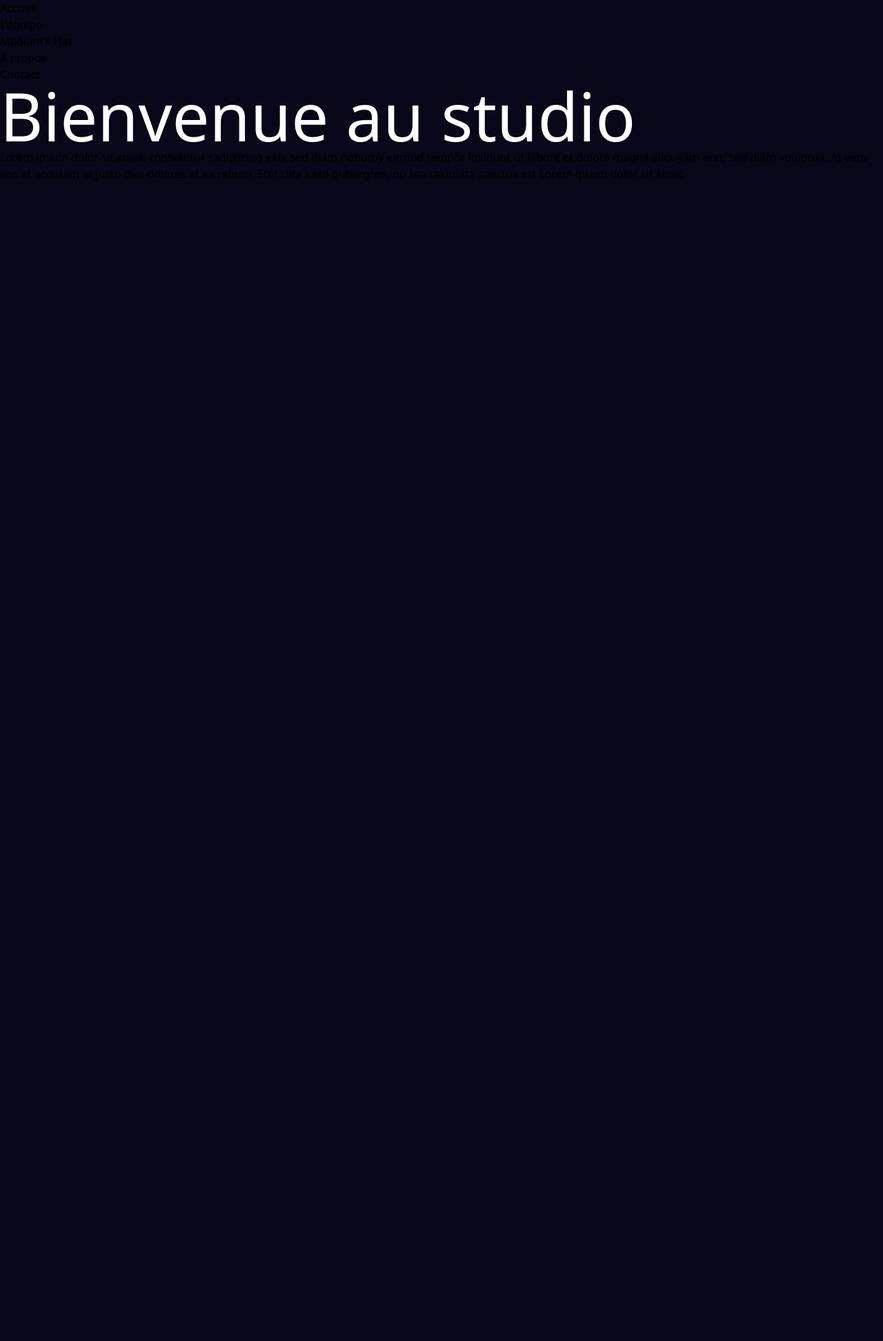
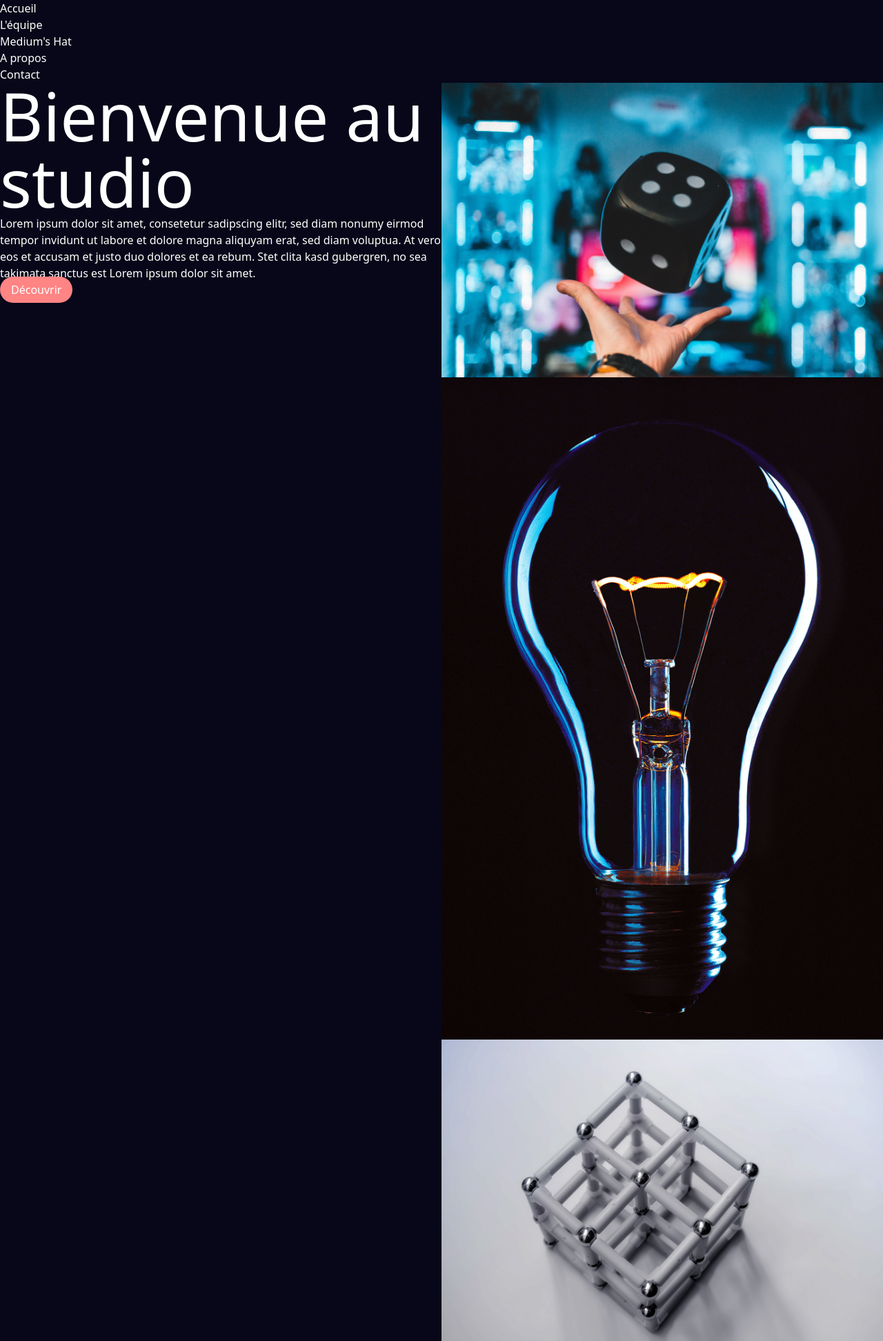
Before and after one commit to Francois-BONNIN/PathoLogic-Games, a Laravel app: page / in a window 1280 px wide. Shown: the whole page at 69% size. Before the commit the page ends 800 px from the top, so only its background shows below. Run offline with Laravel 8, Linux system fonts and the light colour scheme; parts of the project's set-up code (start-up, migrations or seed data) failed here and were passed over; some libraries are stand-ins or nearby versions.

Commit message:
Hero started

```diff
--- a/resources/views/home.blade.php
+++ b/resources/views/home.blade.php
@@ -1,8 +1,22 @@
 @extends('layouts.master')
 
 @section('content')
-    <div>
-        <h1>Bienvenue au studio</h1>
-        <p>Lorem ipsum dolor sit amet, consetetur sadipscing elitr, sed diam nonumy eirmod tempor invidunt ut labore et dolore magna aliquyam erat, sed diam voluptua. At vero eos et accusam et justo duo dolores et ea rebum. Stet clita kasd gubergren, no sea takimata sanctus est Lorem ipsum dolor sit amet.</p>
+    <div class="grid lg:grid-cols-2 gap">
+        <div class="co">
+            <h1>Bienvenue au studio</h1>
+            <p>Lorem ipsum dolor sit amet, consetetur sadipscing elitr, sed diam nonumy eirmod tempor invidunt ut labore et dolore magna aliquyam erat, sed diam voluptua. At vero eos et accusam et justo duo dolores et ea rebum. Stet clita kasd gubergren, no sea takimata sanctus est Lorem ipsum dolor sit amet.</p>
+            <a href="" class="bg-red">Découvrir</a>
+        </div>
+        <div class="heroMenu">
+            <div>
+                <img src="{{asset('/img/game.jpg')}}" alt="">
+            </div>
+            <div>
+                <img src="{{asset('/img/lamp.jpg')}}" alt="">
+            </div>
+            <div>
+                <img src="{{asset('/img/logic.jpg')}}" alt="">
+            </div>
+        </div>
     </div>
 @endsection
--- a/routes/web.php
+++ b/routes/web.php
@@ -1,6 +1,7 @@
 <?php
 
 use Illuminate\Support\Facades\Route;
+use TCG\Voyager\Facades\Voyager;
 
 /*
 |--------------------------------------------------------------------------
--- a/webpack.mix.js
+++ b/webpack.mix.js
@@ -15,3 +15,5 @@
     .postCss('resources/css/app.css', 'public/css', [
         require("tailwindcss"),
     ]);
+
+mix.disableNotifications();
```
Also changed, not shown: resources/css/app.css (+9 -1 lines), package-lock.json, public/css/app.css, public/img/game.jpg (added), public/img/lamp.jpg (added), public/img/logic.jpg (added), 1 other file.
